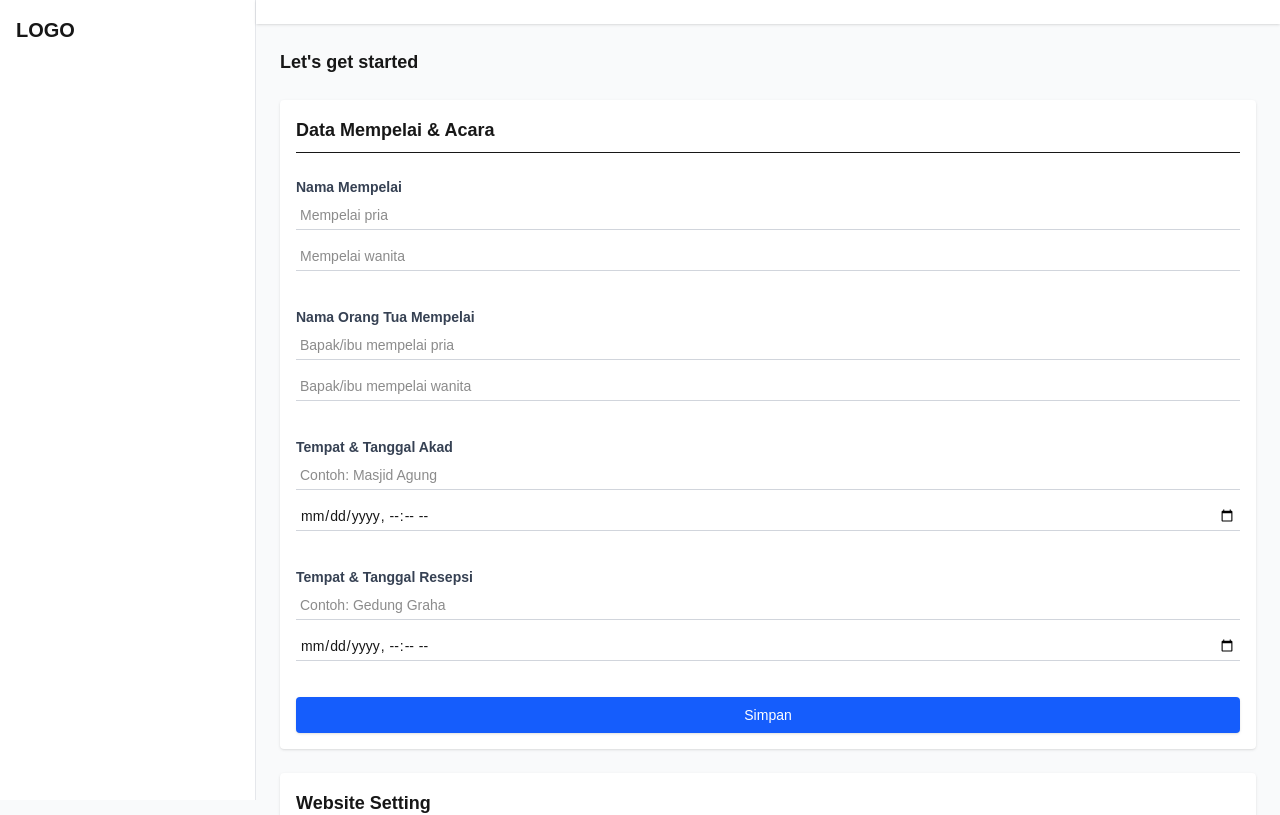
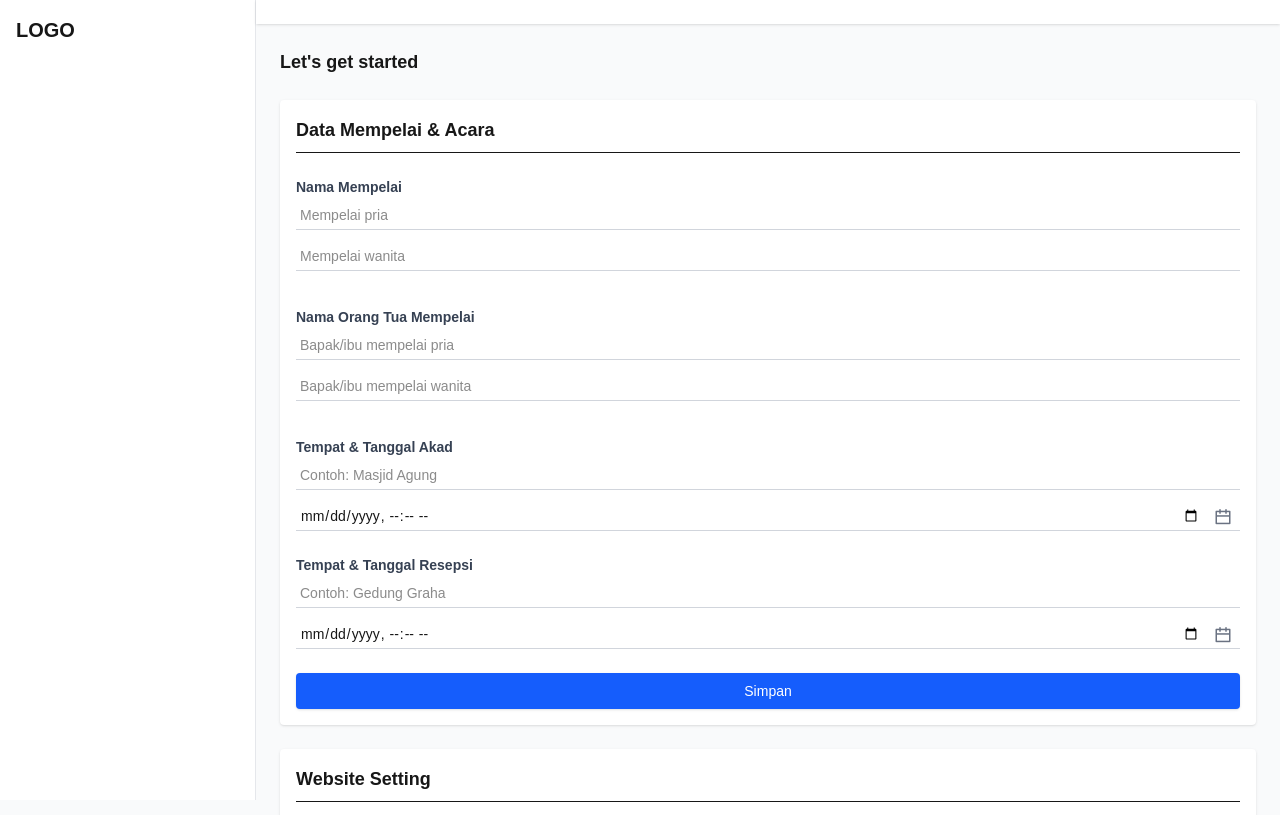
Before and after one commit to 0xwighozali/wedding-invitation-next-js, a Next.js app: page /dashboard/personalize in a window 1280 px wide. Shown: the top 815 px of the page. Built offline with nearby package versions, Linux system fonts and the light colour scheme.

Commit message:
Fix calendar

```diff
--- a/src/app/dashboard/personalize/page.tsx
+++ b/src/app/dashboard/personalize/page.tsx
@@ -178,13 +178,16 @@ export default function PersonalizePage() {
             placeholder="Contoh: Masjid Agung"
             className="w-full mb-3 border-b border-gray-300 p-1 bg-transparent"
           />
+          <div className="relative w-full mb-3">
             <input
               type="datetime-local"
               name="akadDateTime"
               value={form.akadDateTime}
               onChange={handleChange}
-            className="w-full mb-3 border-b border-gray-300 p-1 bg-transparent"
+              className="w-full border-b border-gray-300 p-1 pr-10 bg-transparent"
             />
+            <i className="ri-calendar-line absolute right-2 top-1/2 transform -translate-y-1/2 text-gray-500 text-lg pointer-events-none" />
+          </div>
         </div>
 
         {/* Resepsi */}
@@ -200,13 +203,16 @@ export default function PersonalizePage() {
             placeholder="Contoh: Gedung Graha"
             className="w-full mb-3 border-b border-gray-300 p-1 bg-transparent"
           />
+          <div className="relative w-full mb-3">
             <input
               type="datetime-local"
               name="resepsiDateTime"
               value={form.resepsiDateTime}
               onChange={handleChange}
-            className="w-full mb-3 border-b border-gray-300 p-1 bg-transparent"
+              className="w-full border-b border-gray-300 p-1 pr-10 bg-transparent"
             />
+            <i className="ri-calendar-line absolute right-2 top-1/2 transform -translate-y-1/2 text-gray-500 text-lg pointer-events-none" />
+          </div>
         </div>
 
         <button
```
Lines whose indentation alone changed are shown as unchanged.
